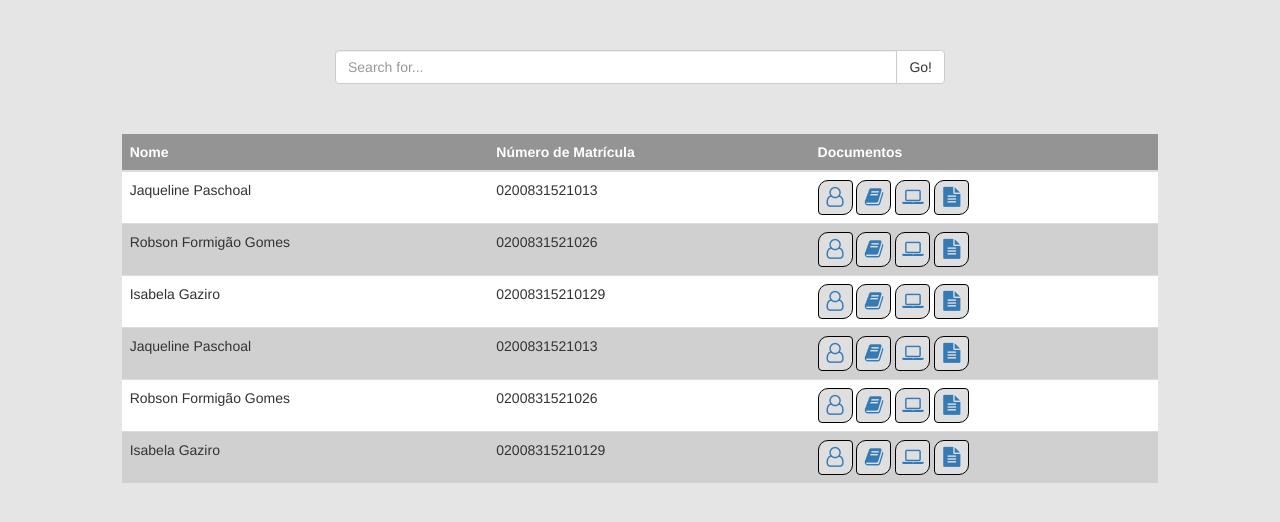
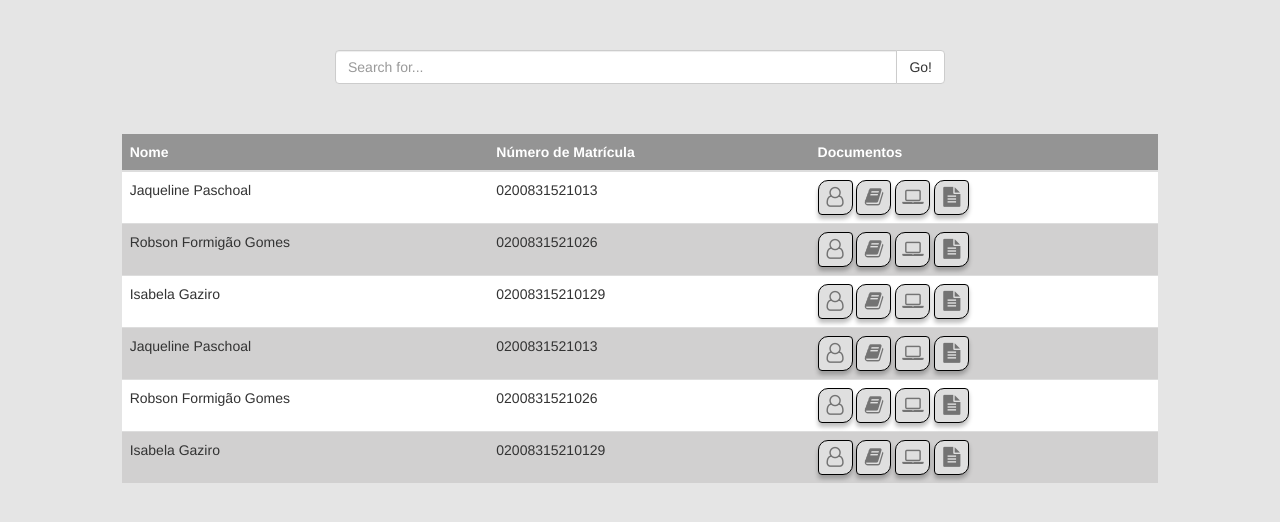
Before and after one commit to jaquepaschoal/SistemaDeControleDeAlunos, a PHP site: page / in a window 1280 px wide. Shown: the part 100-622 px from the top of the page. Run offline with PHP 8.4, Linux system fonts and the light colour scheme.

Commit message:
correção icones

```diff
--- a/gulp-intro/css/style.css
+++ b/gulp-intro/css/style.css
@@ -41,9 +41,13 @@ body .tbl-alunos .btn {
   background: #DFDFDF;
   border-top-left-radius: 10px;
   border-bottom-right-radius: 10px;
+  box-shadow: 0px 4px 4px rgba(0, 0, 0, 0.25);
   font-size: 20px;
   text-align: center;
-  color: #000000;
+}
+
+body .tbl-alunos .btn a {
+  color: #737373;
 }
 
 body footer {
--- a/gulp-intro/css/style.min.css
+++ b/gulp-intro/css/style.min.css
@@ -1 +1 @@
-body{background:#E5E5E5}body .header{height:100px;background:#A55656}body .header .logo{margin:10px 50px}body .inpt-pesquisar{margin-top:50px}body .tbl-alunos{margin-top:50px}body .tbl-alunos th{padding:px;color:white;background:#949494}body .tbl-alunos tr:nth-child(even){background:#D1D0D0}body .tbl-alunos tr:nth-child(odd){background:#FFF}body .tbl-alunos .btn{width:35px;height:35px;padding:0px 5px;border:1px solid #000000;background:#DFDFDF;border-top-left-radius:10px;border-bottom-right-radius:10px;font-size:20px;text-align:center;color:#000000}body footer{background:black}
+body{background:#E5E5E5}body .header{height:100px;background:#A55656}body .header .logo{margin:10px 50px}body .inpt-pesquisar{margin-top:50px}body .tbl-alunos{margin-top:50px}body .tbl-alunos th{padding:px;color:white;background:#949494}body .tbl-alunos tr:nth-child(even){background:#D1D0D0}body .tbl-alunos tr:nth-child(odd){background:#FFF}body .tbl-alunos .btn{width:35px;height:35px;padding:0px 5px;border:1px solid #000000;background:#DFDFDF;border-top-left-radius:10px;border-bottom-right-radius:10px;box-shadow:0px 4px 4px rgba(0,0,0,0.25);font-size:20px;text-align:center}body .tbl-alunos .btn a{color:#737373}body footer{background:black}
--- a/gulp-intro/index.html
+++ b/gulp-intro/index.html
@@ -172,7 +172,7 @@
 
 
    <script type="text/javascript" src="js/jquery-2.1.1.min.js"></script>
-    <script src="https://ajax.googleapis.com/ajax/libs/jquery/1.12.4/jquery.min.js"></script>
+    <!--<script src="https://ajax.googleapis.com/ajax/libs/jquery/1.12.4/jquery.min.js"></script>-->
     <script src="js/bootstrap.min.js"></script>
     <script type="text/javascript" src="js/tabelas.js"></script>
 
--- a/gulp-intro/src/scss/style.scss
+++ b/gulp-intro/src/scss/style.scss
@@ -36,9 +36,14 @@ body {
       border-top-left-radius: 10px;
       border-bottom-right-radius: 10px;
 
+      box-shadow: 0px 4px 4px rgba(0, 0, 0, 0.25);
+
       font-size: 20px;
       text-align: center;
-      color: #000000;
+      a {
+        color: #737373;
+      }
+
 
     }
   }
```
